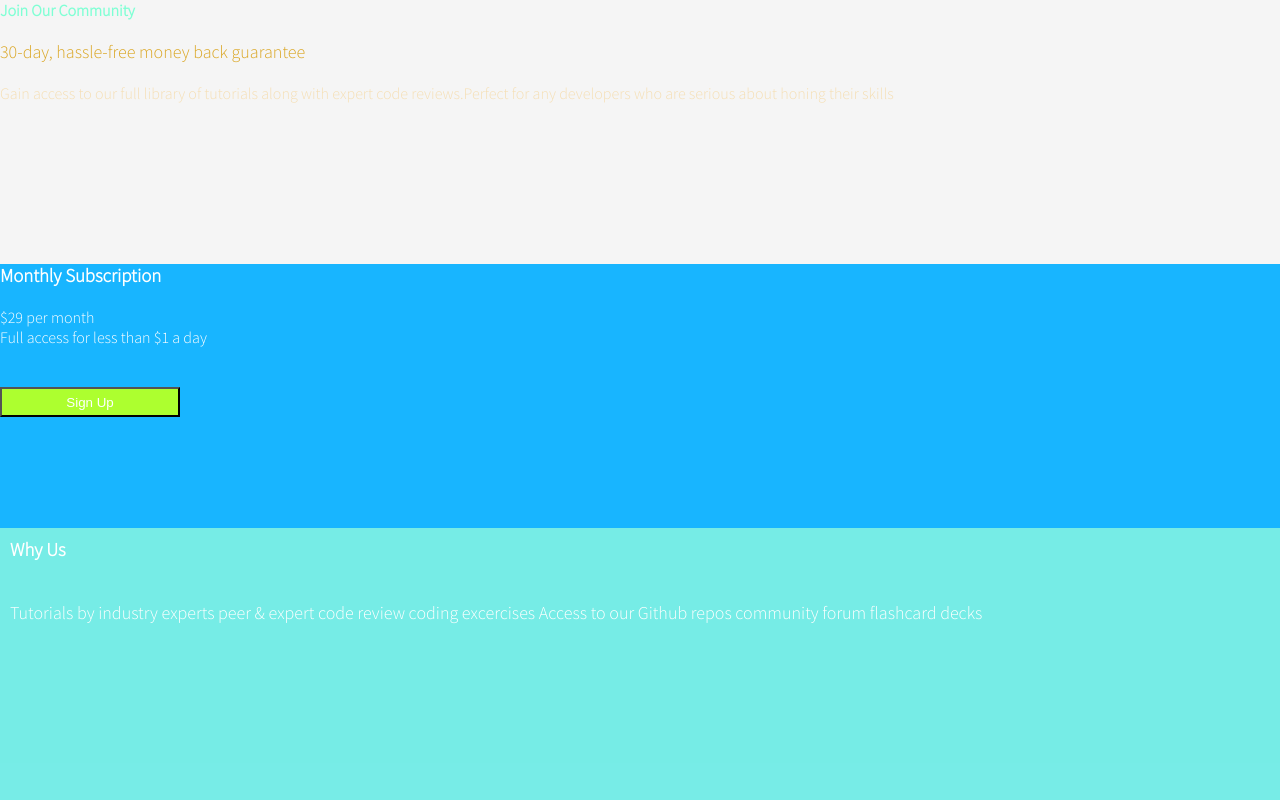
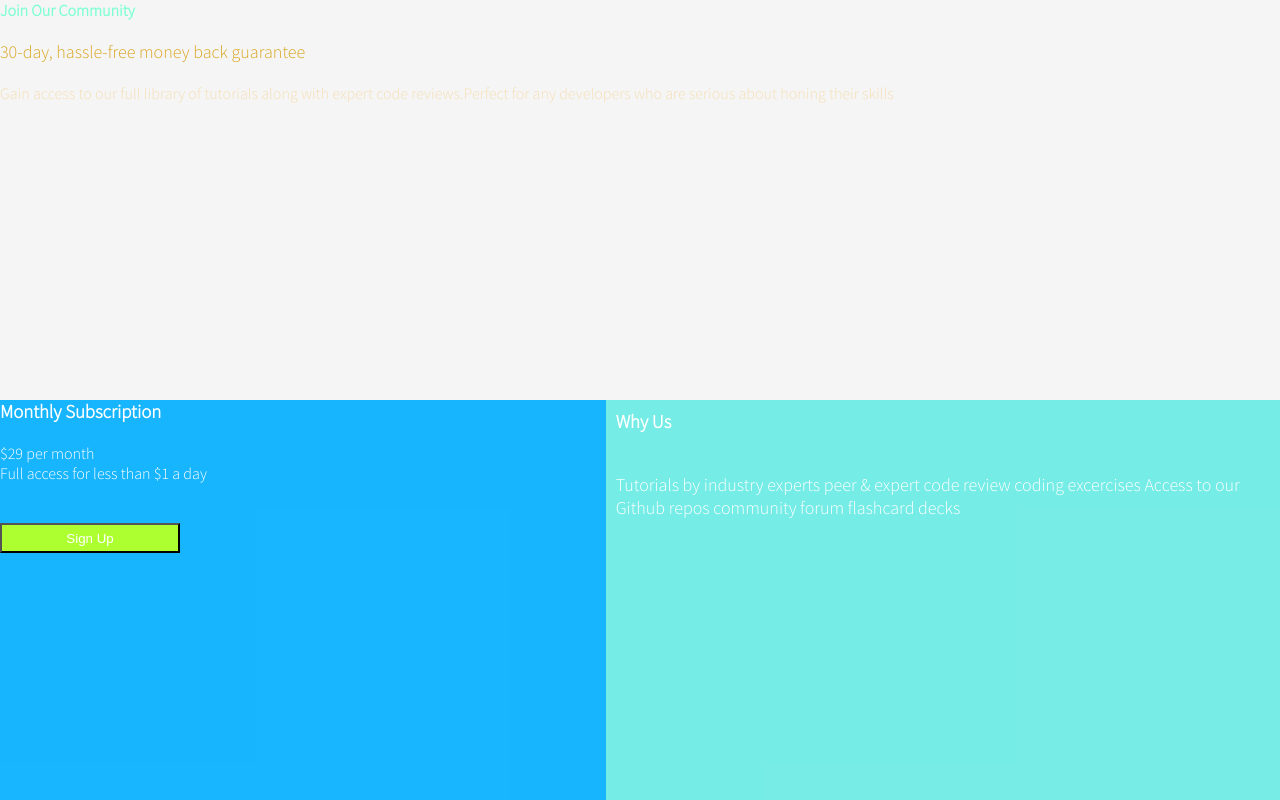
Before and after one commit to shahatazB/netlify-mobile-design, a plain HTML site: page index.html in a window 1280 px wide. Drawn offline with Linux system fonts and the light colour scheme.

Commit message:
added mobile and desktop design

```diff
--- a/style.css
+++ b/style.css
@@ -50,3 +50,23 @@ margin-top: 20px;
     color:white;
     font-size: 18px;
 }
+@media screen and (min-width: 768px){
+    .container{
+        height: 100vh;
+    }
+    .box-one{
+        height: 50vh;
+    }
+    .section-two{
+        display: flex;
+
+    }
+    .box-two{
+        height: 50vh;
+        width: 900px;
+    }
+    .box-three{
+        height: 50vh;
+    }
+
+}
```
Also changed, not shown: index.html (renamed from index1.html).
